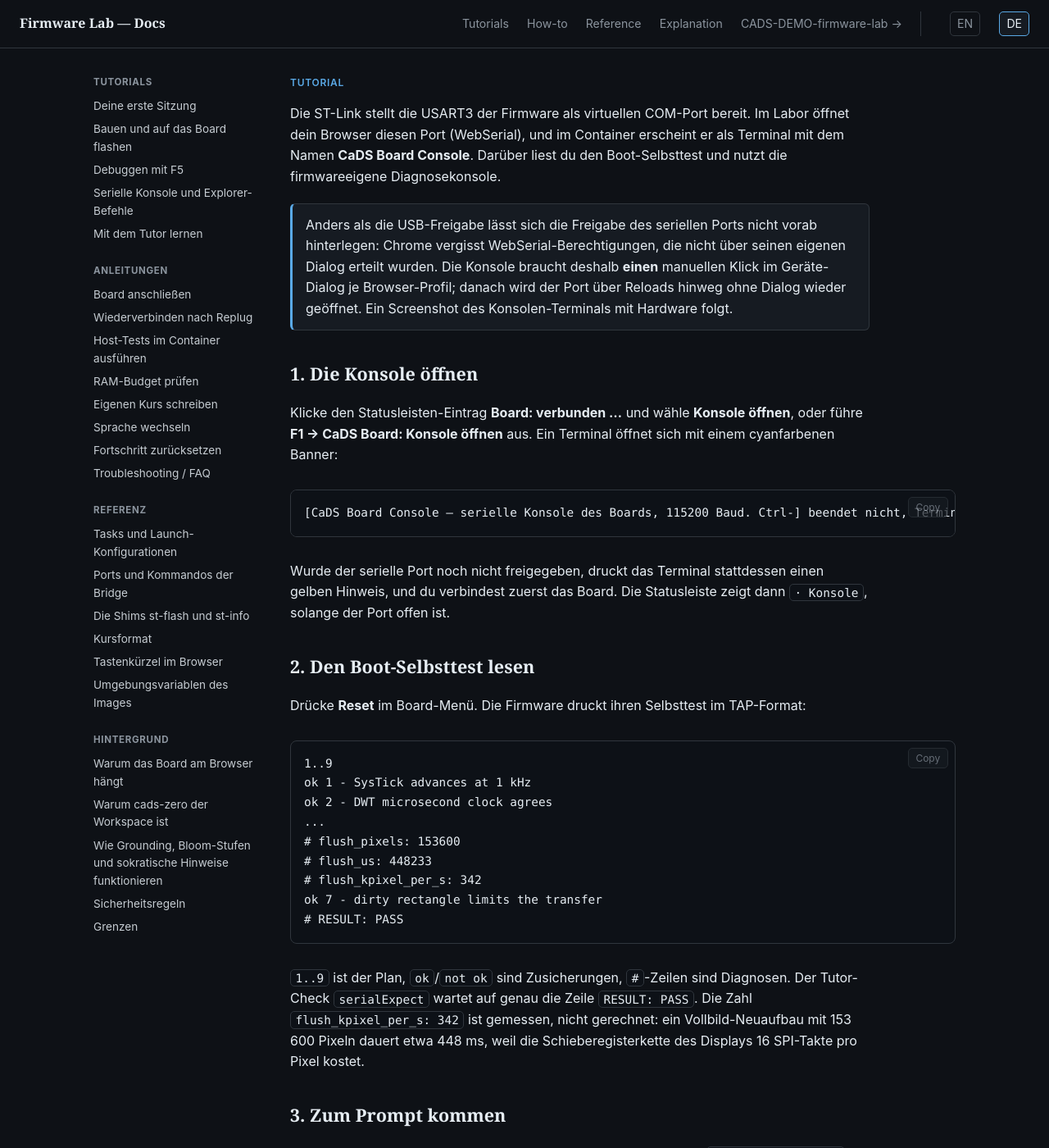
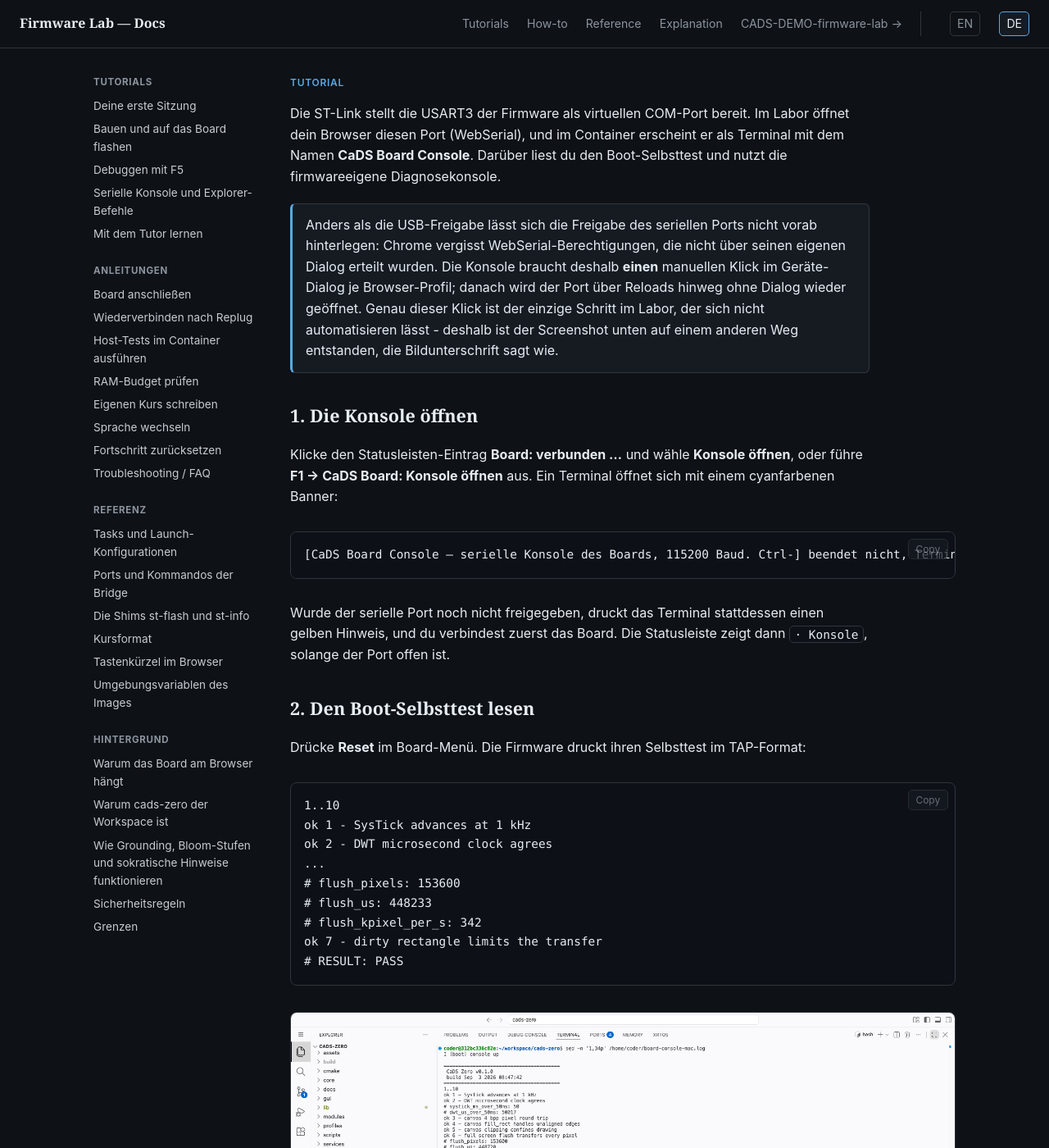
Before and after one commit to scimbe/CADS-DEMO-firmware-lab-docs, a Jekyll site: the page built from _de-tutorials/serial-console.md, in a window 1280 px wide and 1400 px high. Shown: the whole window at 82% size. Built offline with Jekyll 4.4.1, drawn with Linux system fonts in a browser that asks for light colours; some of the changed text lies outside the part shown.

Commit message:
docs: hardware screenshots for connect, flash, debug and the boot console
Captured on 2026-09-03 against the production image next-dbfa3c5 with the real
ITSboard, ST-Link V2-1 V2J33M25 and Google Chrome driving WebUSB:

- 13-board-connected: the status bar menu with a connected board, all six
  entries, status bar "Board: verbunden, läuft".
- 14-flash-progress: the flash notification mid-verify, with the tooltip naming
  the probe and the chip the bridge actually found.
- 15-debug-session: a session stopped at main with the debug toolbar, call
  stack, variables and the SVD peripherals in XPeripherals.
- 16-board-console: a real boot self-test, 10/10 passed, RESULT: PASS.

Screenshot 16 needs a caveat and it is in the caption rather than hidden. The
WebSerial grant is the one step in the lab that cannot be automated - Chrome
only honours serial permissions given through its own dialog, and the policy
that would bypass it is accepted at "mandatory" level only, which needs root.
So that capture was streamed from the host's virtual COM port into a lab
terminal instead of the CaDS Board Console. The text is identical to what the
console shows once the port is granted; the caption says so plainly.

Also corrects the TAP plan in the serial-console tutorial from 1..9 to 1..10,
which the new screenshot would otherwise contradict.

Co-Authored-By: Claude Opus 5 <noreply@anthropic.com>
Claude-Session: https://claude.ai/code/session_018MmeH3Smi8udgm49Jcp2X5

````diff
--- a/_de-tutorials/serial-console.md
+++ b/_de-tutorials/serial-console.md
@@ -13,8 +13,9 @@ Diagnosekonsole.
 Anders als die USB-Freigabe lässt sich die Freigabe des seriellen Ports nicht vorab hinterlegen:
 Chrome vergisst WebSerial-Berechtigungen, die nicht über seinen eigenen Dialog erteilt wurden.
 Die Konsole braucht deshalb <strong>einen</strong> manuellen Klick im Geräte-Dialog je
-Browser-Profil; danach wird der Port über Reloads hinweg ohne Dialog wieder geöffnet. Ein
-Screenshot des Konsolen-Terminals mit Hardware folgt.
+Browser-Profil; danach wird der Port über Reloads hinweg ohne Dialog wieder geöffnet. Genau dieser
+Klick ist der einzige Schritt im Labor, der sich nicht automatisieren lässt - deshalb ist der
+Screenshot unten auf einem anderen Weg entstanden, die Bildunterschrift sagt wie.
 </div>
 
 ## 1. Die Konsole öffnen
@@ -35,7 +36,7 @@ Port offen ist.
 Drücke **Reset** im Board-Menü. Die Firmware druckt ihren Selbsttest im TAP-Format:
 
 ```
-1..9
+1..10
 ok 1 - SysTick advances at 1 kHz
 ok 2 - DWT microsecond clock agrees
 ...
@@ -46,7 +47,12 @@ ok 7 - dirty rectangle limits the transfer
 # RESULT: PASS
 ```
 
-`1..9` ist der Plan, `ok`/`not ok` sind Zusicherungen, `#`-Zeilen sind Diagnosen. Der
+<figure>
+<img src="{{ '/assets/16-board-console.png' | relative_url }}" alt="Labor-Terminal mit dem Boot-Selbsttest des Boards: Banner CaDS Zero v0.1.0, Plan 1..10, zehn ok-Zeilen mit Diagnose-Rautenzeilen, 10/10 passed, RESULT: PASS und EXPLORER ready">
+<figcaption>Ein echter Boot-Selbsttest des ITSboards vom 2026-09-03. Weil die WebSerial-Freigabe einen manuellen Klick verlangt, den keine Testautomatik ausführen kann, wurde diese Aufnahme vom virtuellen COM-Port des Hosts in ein Labor-Terminal gestreamt statt durch die <strong>CaDS Board Console</strong>; der Text ist exakt das, was diese Konsole nach der Freigabe zeigt.</figcaption>
+</figure>
+
+`1..10` ist der Plan, `ok`/`not ok` sind Zusicherungen, `#`-Zeilen sind Diagnosen. Der
 Tutor-Check `serialExpect` wartet auf genau die Zeile `RESULT: PASS`. Die Zahl
 `flush_kpixel_per_s: 342` ist gemessen, nicht gerechnet: ein Vollbild-Neuaufbau mit 153 600 Pixeln
 dauert etwa 448 ms, weil die Schieberegisterkette des Displays 16 SPI-Takte pro Pixel kostet.
````
Also changed, not shown: _de-tutorials/build-and-flash.md (+11 -2 lines), _de-tutorials/debug-with-f5.md (+7 -2 lines), _en-tutorials/build-and-flash.md (+11 -2 lines), _en-tutorials/debug-with-f5.md (+6 -2 lines), _en-tutorials/serial-console.md (+9 -3 lines), assets/13-board-connected.png (added), assets/14-flash-progress.png (added), assets/15-debug-session.png (added), assets/16-board-console.png (added).
